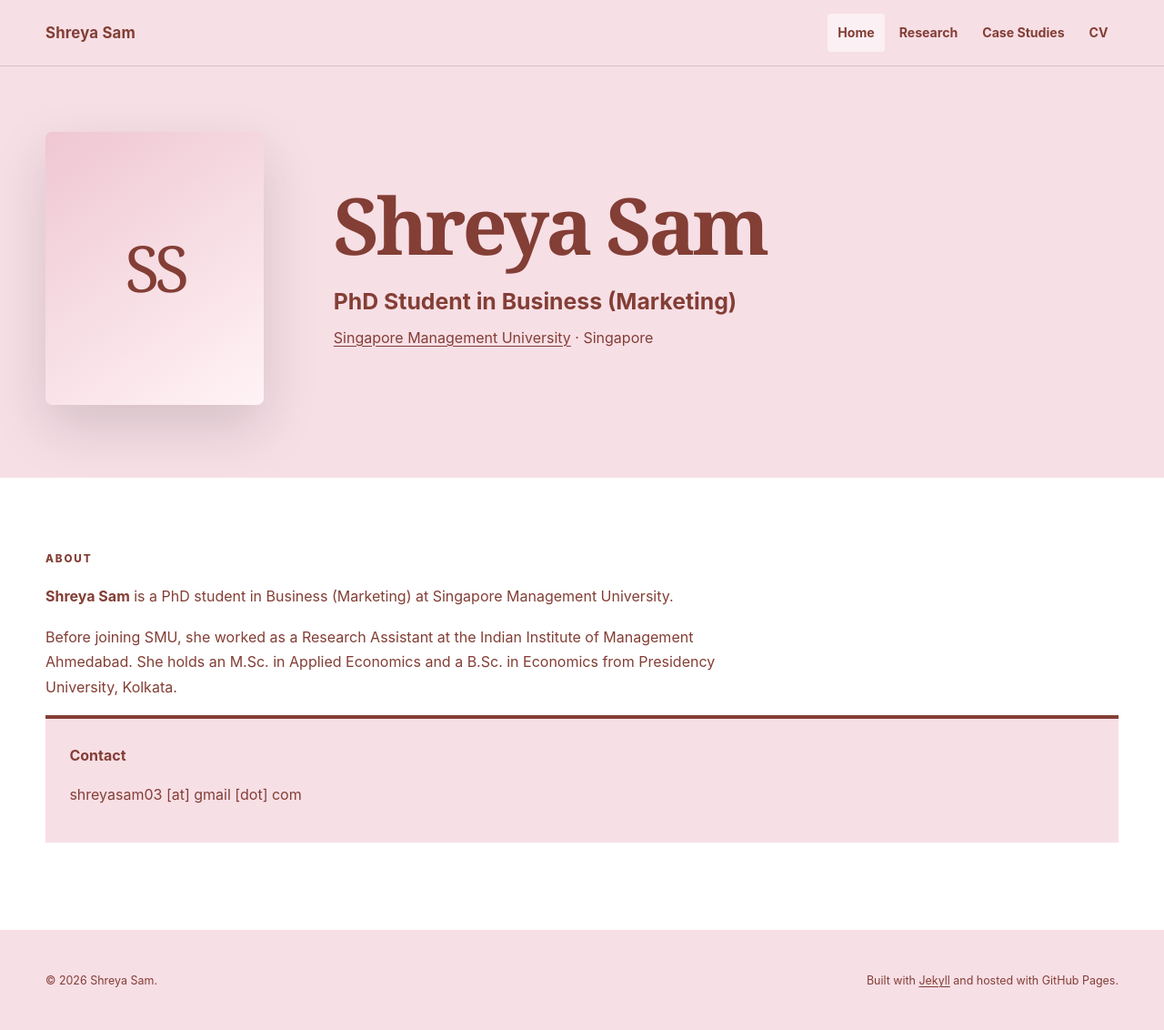
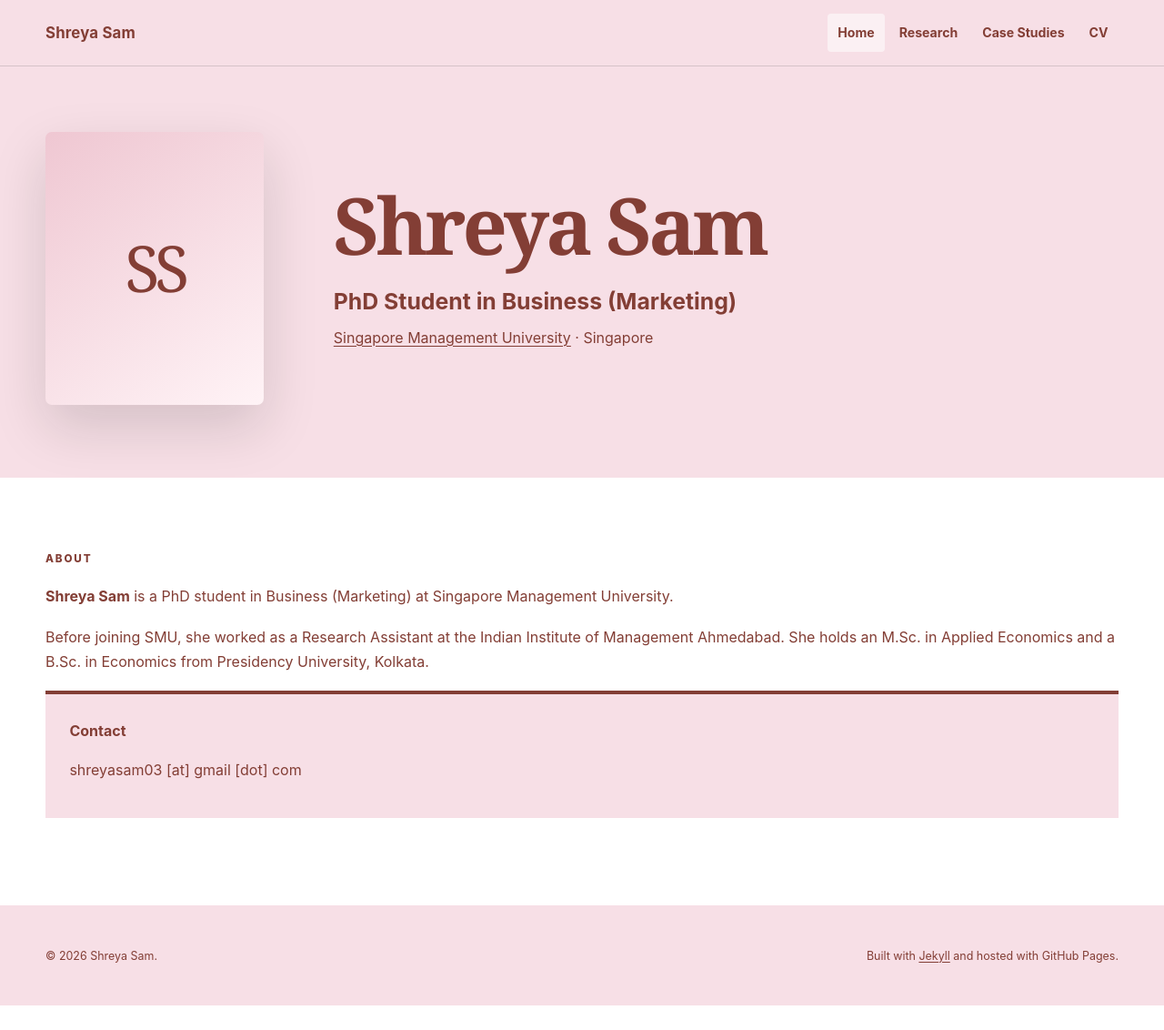
Before and after one commit to shreyasam/shreyasam.github.io, a Jekyll site: the page built from index.md, in a window 1280 px wide. Shown: the whole page at 91% size. Built offline with Jekyll 4.4.1, drawn with Linux system fonts in a browser that asks for light colours; after the commit the page ends 1105 px from its top, so only the background shows below that.

Commit message:
Update main.scss

```diff
--- a/assets/css/main.scss
+++ b/assets/css/main.scss
@@ -296,10 +296,8 @@ img {
 }
 
 .content-grid {
-  display: grid;
-  grid-template-columns: minmax(0, 1.65fr) minmax(280px, 0.75fr);
-  gap: clamp(3rem, 7vw, 6rem);
-  align-items: start;
+  display: block;
+  width: 100%;
 }
 
 .prose h1,
```
